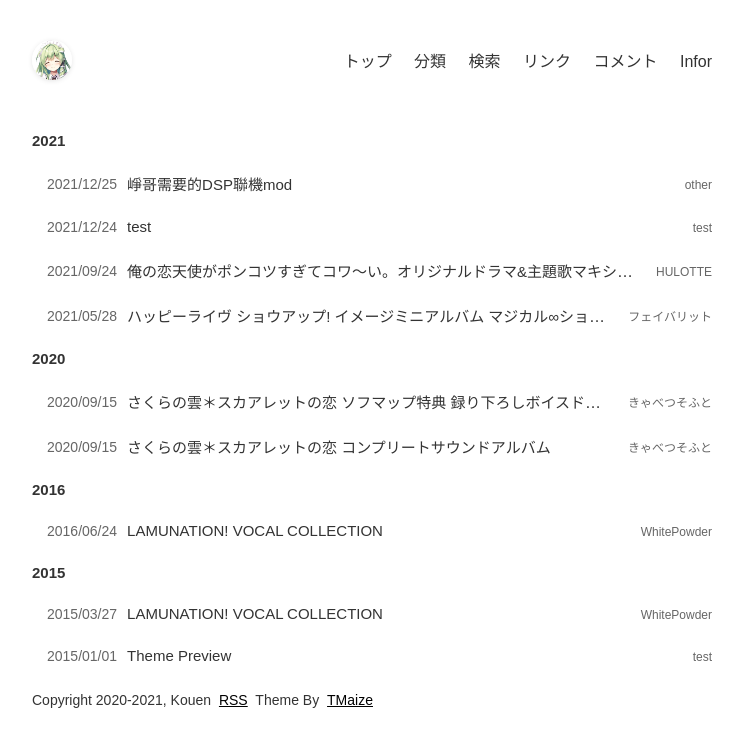
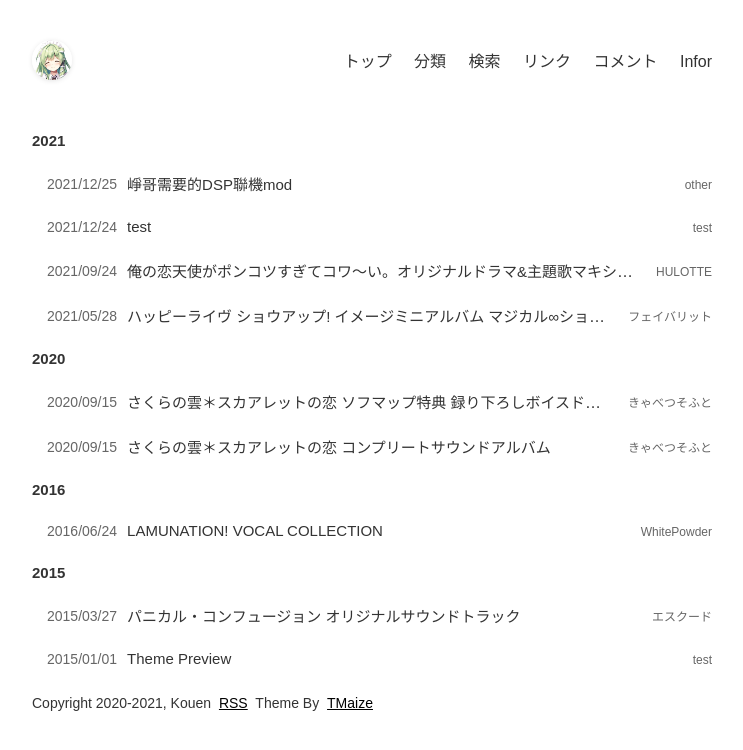
Before and after one commit to Shizuku-in/shizuku-in.github.io, a Jekyll site: the page built from index.html, in a window 1280 px wide. Shown: the top 750 px of the page, without its empty margins (268-1011 px from the left). Built offline with Jekyll 4.4.1, drawn with Linux system fonts in a browser that asks for light colours; some web fonts are replaced.

Commit message:
Update 2015-03-27-ele-a017.md

```diff
--- a/_posts/2015-03-27-ele-a017.md
+++ b/_posts/2015-03-27-ele-a017.md
@@ -1,14 +1,14 @@
 ---
 layout: mypost
-title: LAMUNATION! VOCAL COLLECTION
-categories: [WhitePowder]
+title: パニカル・コンフュージョン オリジナルサウンドトラック
+categories: [エスクード]
 ---
 
-# LAMUNATION! VOCAL COLLECTION
+# パニカル・コンフュージョン オリジナルサウンドトラック
 
-![WPCD-0100](WPCD-0100-Cover.jpg)
+![ele-a017](ele-a017-Cover.jpg)
 
-> カタログ番号：WPCD-0100
+> カタログ番号：ele-a017
 
 > 発売日：2016年6月24日
 
```
Also changed, not shown: other parts of _posts/2015-03-27-ele-a017.md (+2 -6 lines).
